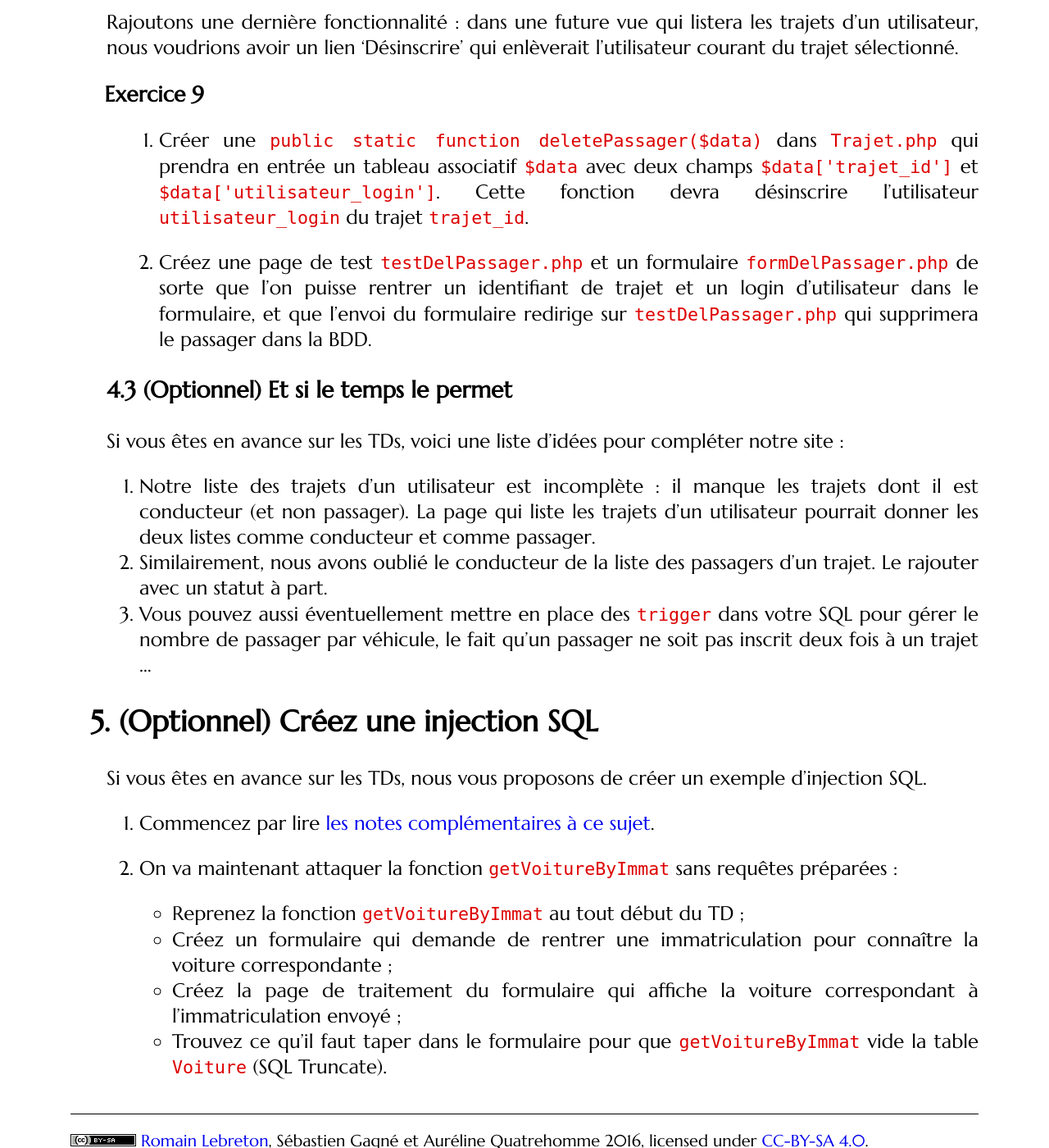
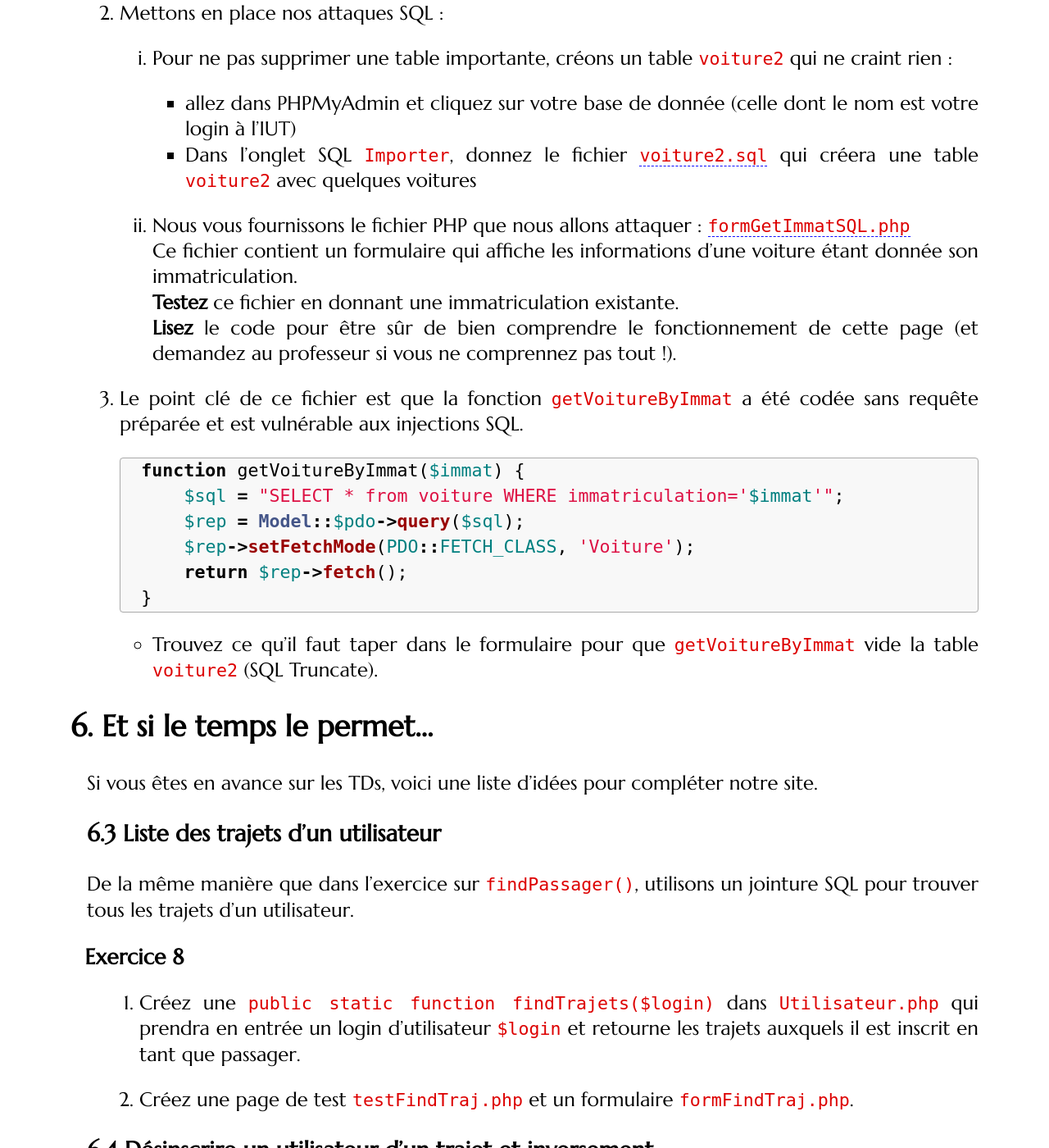
Before and after one commit to romainlebreton/R3.01-DeveloppementWeb, a Jekyll site: the page built from tutorials/tutorial3.md, in a window 1280 px wide and 1400 px high, scrolled down 8485 px. Shown: the whole window at 82% size. Built offline with Jekyll 4.4.1, drawn with Linux system fonts in a browser that asks for light colours; some web fonts are replaced; some of the changed text lies outside the part shown.

Commit message:
Fin réécriture TD3 avec : - un exercice sur les injections SQL - rajout des fichiers nécessaires au TD - moins de répétition sur les exercices (déplacement à la fin du 2ème exercice sur les SQL JOIN ...)

````diff
--- a/tutorials/tutorial3.md
+++ b/tutorials/tutorial3.md
@@ -128,7 +130,7 @@ de création de voiture du TD1 :
 4. Testez l'insertion grâce au formulaire `formulaireVoiture.html`.
 5. Vérifiez dans PhpMyAdmin que les voitures sont bien sauvegardées.
 
-**N'oubliez-pas** de protéger tout votre code contenant du PDO
+**N'oubliez pas** de protéger tout votre code contenant du PDO
   (`getAllVoitures`, ...)  avec des try - catch comme dans `Model`. En effet,
   chaque ligne de code liée à PDO est susceptible de lancer une exception,
   qu'il nous faut capturer et traiter (rôle du `catch`).
@@ -140,7 +142,7 @@ de création de voiture du TD1 :
 Reprenons les classes du TD précédent sur le covoiturage pour y ajouter la
 gestion de la persistance. Vous avez couvert dans le cours "Analyse, Conception
 et Développements d'Applications" les diagrammes de classes. Ce type de
-diagramme est utile pour penser la base de donnée d'une application web. Voici
+diagramme est utile pour penser la base de donnée d'une application Web. Voici
 le notre :
 
 <img alt="Diagramme entité association"
@@ -154,6 +156,8 @@ utilisateurs et trajets dans la BDD en tenant compte de sa multiplicité ?
 
 
 <div class="exercise">
+Si vous ne l'avez pas déjà fait, créez des tables `utilisateur` et `trajet` comme suit :
+
 1. Dans votre PhpMyAdmin, créez une table `utilisateur` avec les champs suivants :
    * `login` : VARCHAR 32, clé primaire
    * `nom` : VARCHAR 32
@@ -184,6 +188,8 @@ utilisateurs et trajets dans la BDD en tenant compte de sa multiplicité ?
 2. Insérez quelques trajets en prenant soin de ne pas remplir la case `id` (pour
    que l'auto-incrément marche) et en mettant dans `conducteur_login` des login
    d'utilisateurs valides (pour éviter des problèmes par la suite).
+
+</div>
 
 ## Premier lien entre `utilisateur` et `trajet`
 
@@ -292,6 +298,11 @@ Nous allons maintenant pouvoir compléter le code PHP de notre site pour gérer
 l'association. Commençons par rajouter des fonctions à nos classes `Utilisateur`
 et `Trajet`.
 
+**Note :** Si vos fichier `Utilisateur.php` et `Trajet.php` ne sont pas
+complets, vous pouvez repartir des fichiers suivants :
+[`Utilisateur.php`]({{site.baseurl}}/assets/TD3/Utilisateur.php),
+[`Trajet.php`]({{site.baseurl}}/assets/TD3/Trajet.php).
+
 Avant toute chose, vous souvenez-vous comment faire une jointure en SQL ? Si
 vous n'êtes pas tout à fait au point sur les différents `JOIN` de SQL, vous
 pouvez vous rafraîchir la mémoire en lisant
@@ -331,19 +342,73 @@ récupère l'identifiant envoyé par le formulaire.
 
 </div>
 
+## Créez une injection SQL
+
+Si vous êtes en avance sur les TDs, nous vous proposons de créer un exemple
+d'injection SQL.
+
+1. Commencez par lire
+[les notes complémentaires au sujet des injections SQL]({{site.baseurl}}/assets/tut3-complement.html#exemple-dinjection-sql).
+
+1. Mettons en place nos attaques SQL :
+
+   1. Pour ne pas supprimer une table importante, créons un table `voiture2` qui ne craint rien :
+
+      * allez dans PHPMyAdmin et cliquez sur votre base de donnée (celle dont le
+        nom est votre login à l'IUT)
+      * Dans l'onglet SQL `Importer`, donnez le fichier
+        [`voiture2.sql`]({{site.baseurl}}/assets/TD3/voiture2.sql) qui créera une table
+        `voiture2` avec quelques voitures
+
+   1. Nous vous fournissons le fichier PHP que nous allons attaquer :
+   [`formGetImmatSQL.php`]({{site.baseurl}}/assets/TD3/formGetImmatSQL.php)
+   Ce fichier contient un formulaire qui affiche les informations d'une voiture
+   étant donnée son immatriculation.
+   **Testez** ce fichier en donnant une immatriculation existante.
+   **Lisez** le code pour être sûr de bien comprendre le fonctionnement de cette
+     page (et demandez au professeur si vous ne comprennez pas tout !).
+
+1. Le point clé de ce fichier est que la fonction `getVoitureByImmat` a été
+   codée sans requête préparée et est vulnérable aux injections SQL.
+
+   ```php?start_inline=1
+   function getVoitureByImmat($immat) {
+       $sql = "SELECT * from voiture WHERE immatriculation='$immat'";
+       $rep = Model::$pdo->query($sql);
+       $rep->setFetchMode(PDO::FETCH_CLASS, 'Voiture');
+       return $rep->fetch();
+   }
+   ```
+
+   * Trouvez ce qu'il faut taper dans le formulaire pour que `getVoitureByImmat`
+     vide la table `voiture2` (SQL Truncate).
+
+<!--
+'; TRUNCATE voiture2; --
+-->
+
+## Et si le temps le permet...
+
+Si vous êtes en avance sur les TDs, voici une liste d'idées pour compléter notre
+site.
+
+### Liste des trajets d'un utilisateur
+
+De la même manière que dans l'exercice sur `findPassager()`, utilisons un
+jointure SQL pour trouver tous les trajets d'un utilisateur.
 
 <div class="exercise">
 
-1. De la même manière, créer une `public static function findTrajets($login)`
+1. Créez une `public static function findTrajets($login)`
 dans `Utilisateur.php` qui prendra en entrée un login d'utilisateur `$login` et
 retourne les trajets auxquels il est inscrit en tant que passager.
 
-2.  De la même manière, créez une page de test `testFindTraj.php` et un
+2. Créez une page de test `testFindTraj.php` et un
 formulaire `formFindTraj.php`.
 
 </div>
 
-#### Désinscrire un utilisateur d'un trajet et inversement
+### Désinscrire un utilisateur d'un trajet et inversement
 
 Rajoutons une dernière fonctionnalité : dans une future vue qui listera les
 trajets d'un utilisateur, nous voudrions avoir un lien 'Désinscrire' qui
@@ -365,7 +430,7 @@ désinscrire l'utilisateur `utilisateur_login` du trajet `trajet_id`.
 </div>
 
 
-### (Optionnel) Et si le temps le permet
+### (Optionnel) Quelques idées complémentaires
 
 Si vous êtes en avance sur les TDs, voici une liste d'idées pour compléter notre
 site :
@@ -379,24 +444,3 @@ site :
 1. Vous pouvez aussi éventuellement mettre en place des `trigger` dans votre SQL
    pour gérer le nombre de passager par véhicule, le fait qu'un passager ne soit
    pas inscrit deux fois à un trajet ...
-
-## (Optionnel) Créez une injection SQL
-
-Si vous êtes en avance sur les TDs, nous vous proposons de créer un exemple
-d'injection SQL.
-
-1. Commencez par lire
-[les notes complémentaires à ce sujet]({{site.baseurl}}/assets/tut3-complement.html#exemple-dinjection-sql).
-
-1. On va maintenant attaquer la fonction `getVoitureByImmat` sans requêtes
-   préparées :
-   * Reprenez la fonction `getVoitureByImmat` au tout début du TD ;
-   * Créez un formulaire qui demande de rentrer une immatriculation pour
-   connaître la voiture correspondante ;
-   * Créez la page de traitement du formulaire qui affiche la voiture
-   correspondant à l'immatriculation envoyé ;
-   * Trouvez ce qu'il faut taper dans le formulaire pour que `getVoitureByImmat`
-   vide la table `Voiture` (SQL Truncate).
-
-<!-- Si qq a fini en avance alors il peut coder insert avec query et une
-injection SQL-->
````
Also changed, not shown: other parts of tutorials/tutorial3.md (+3 -1 lines), assets/tut3-complement.md (added, +121 -0 lines), index.md (+2 -3 lines), tutorials/tutorial1.md (+22 -5 lines), tutorials/tutorial2.md (+37 -7 lines), 4 other files.
